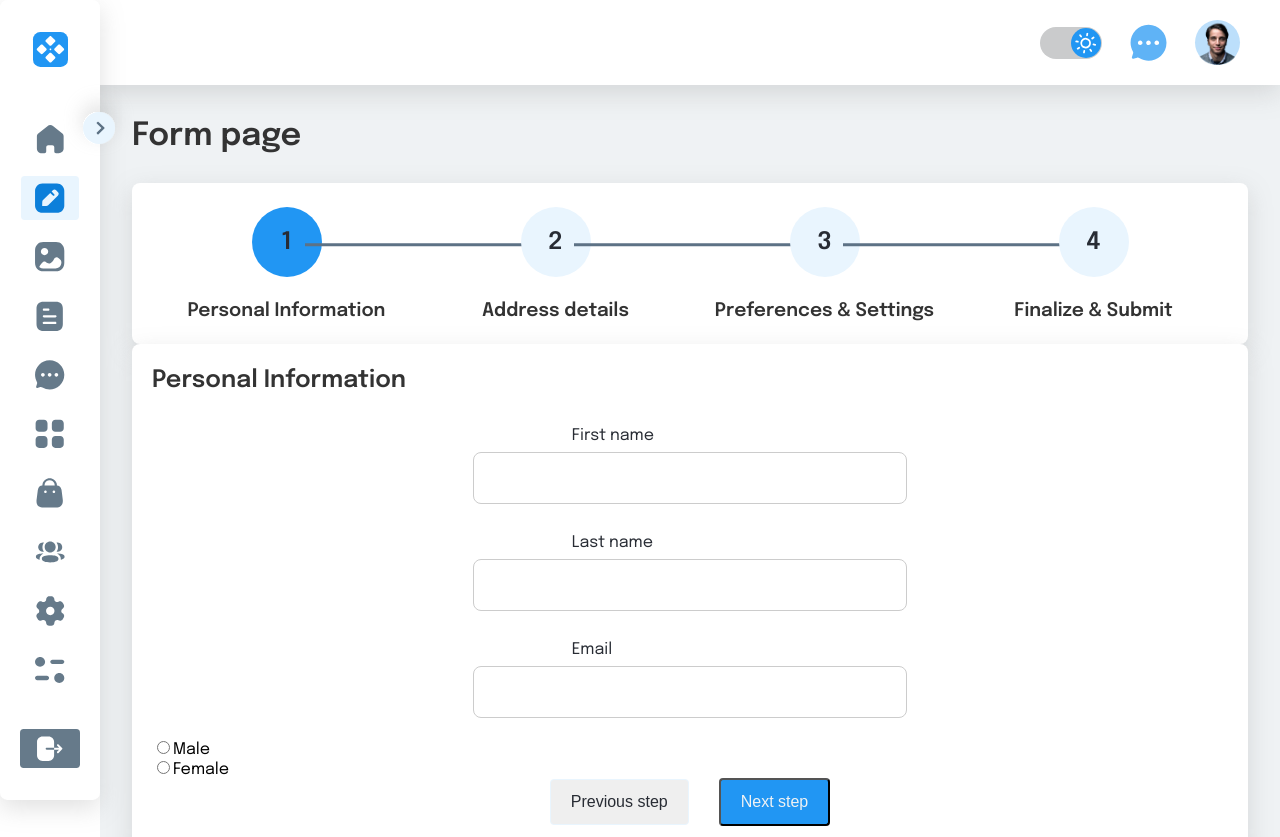
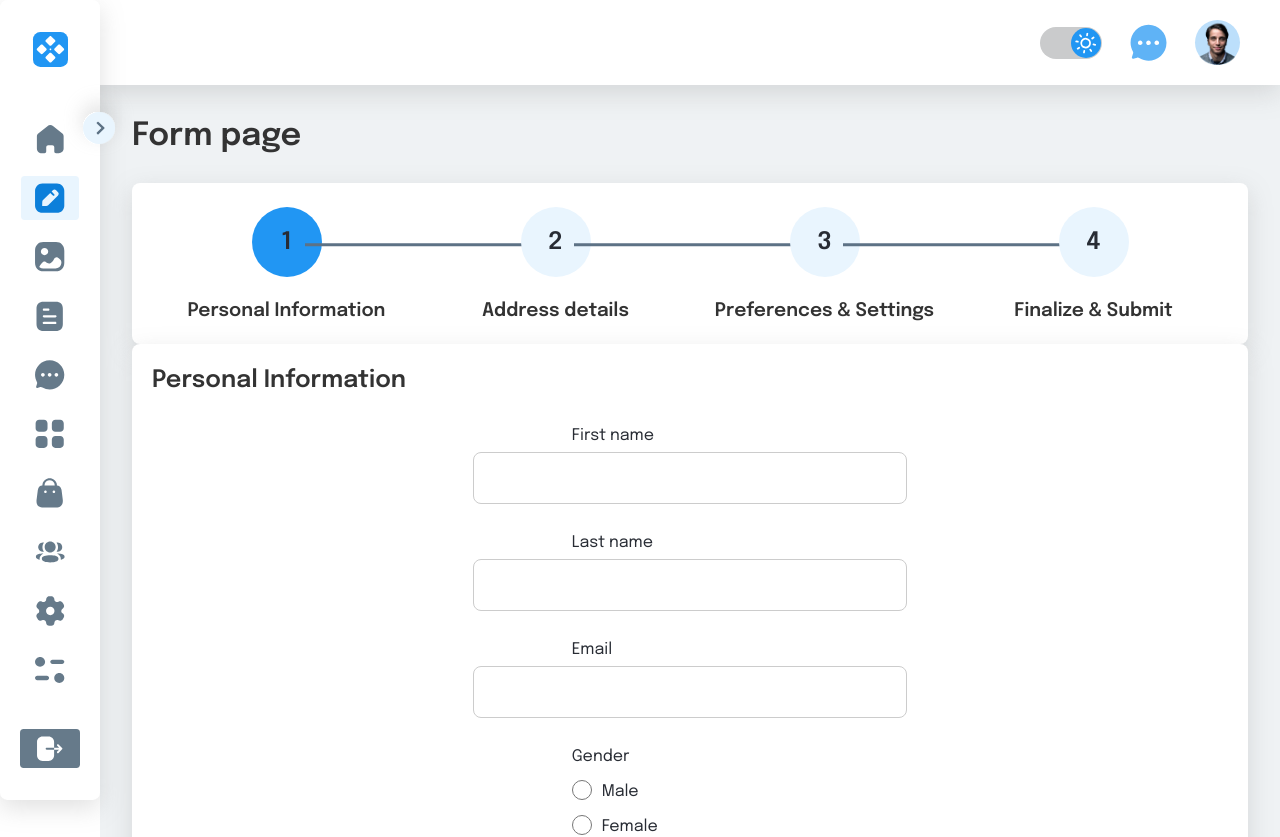
Before and after one commit to AlbinaBlazhko17/turbo, a React (Vite) app: page /form in a window 1280 px wide. Shown: the top 837 px of the page. Built offline with nearby package versions, Linux system fonts and the light colour scheme.

Commit message:
feat: add custom radio input

```diff
--- a/src/components/CustomForm/PersonalInfoForm/PersonalInfoForm.tsx
+++ b/src/components/CustomForm/PersonalInfoForm/PersonalInfoForm.tsx
@@ -4,6 +4,7 @@ import CustomLabel from '@/components/CustomLabel/CustomLabel';
 import CustomInput from '@/components/CustomInput/CustomInput';
 
 import style from '../customForm.module.scss';
+import CustomRadioInput from '@/components/CustomRadioInput/CustomRadioInput';
 
 function PersonalInfoForm ({formik}: {formik: FormikProps<IDataForPersonalnfoForm>}) {
 
@@ -32,33 +33,28 @@ function PersonalInfoForm ({formik}: {formik: FormikProps<IDataForPersonalnfoFor
 							<div className={style[`form-item__error`]}>{formik.errors.email}</div>)
 					}
 				</div>
-				<label>
-					<input
-						type="radio"
+				<div className={style['form-item']}>
+					<CustomLabel label='gender'>Gender</CustomLabel>
+					<CustomLabel>
+						<CustomRadioInput
 							name="gender"
 							value="male"
-						id="male"
-						checked={formik.values.gender === 'male'}
-						onChange={formik.handleChange}
-						onBlur={formik.handleBlur}
+							formik={formik}
 						/>
 						Male
-				</label>
-				<label>
-					<input
-						type="radio"
+					</CustomLabel>
+					<CustomLabel>
+						<CustomRadioInput
 							name="gender"
 							value="female"
-						id="female"
-						checked={formik.values.gender === 'female'}
-						onChange={formik.handleChange}
-						onBlur={formik.handleBlur}
+							formik={formik}
 						/>
 						Female
-				</label>
+					</CustomLabel>
 					{formik.touched.gender && formik.errors.gender && (
 						<div className={style[`form-item__error`]}>{formik.errors.gender}</div>
 					)}
+				</div>
 			</form>
 		</>
 	)
--- a/src/components/CustomForm/customForm.module.scss
+++ b/src/components/CustomForm/customForm.module.scss
@@ -14,7 +14,7 @@
 		display: flex;
 		flex-direction: column;
 		align-items: center;
-
+		justify-content: center;
 		&__error {
 			position: absolute;
 			bottom: -5%;
--- a/src/components/CustomLabel/CustomLabel.tsx
+++ b/src/components/CustomLabel/CustomLabel.tsx
@@ -1,10 +1,10 @@
 import cn from 'classnames'
 import { ThemeContext } from '@theme/theme';
-import { useContext } from 'react';
+import { useContext, ReactNode } from 'react';
 
 import style from './customLabel.module.scss';
 
-function CustomLabel({label, children}: {label: string, children: string}) {
+function CustomLabel({label, children}: {label?: string, children: ReactNode}) {
 	const {theme} = useContext(ThemeContext);
 	return (
 		<label htmlFor={label} className={cn(style.label, style[`label__${theme}`])}>{children}</label>
--- a/src/components/CustomLabel/customLabel.module.scss
+++ b/src/components/CustomLabel/customLabel.module.scss
@@ -5,6 +5,9 @@
 	margin-bottom: 8px;
 	margin-top: 10px;
 	align-self: flex-start;
+	display: flex;
+	justify-content: center;
+	align-items: center;
 	&__dark {
 		color: $white;
 	}
--- /dev/null
+++ b/src/components/CustomRadioInput/CustomRadioInput.tsx
@@ -0,0 +1,21 @@
+import { FormikProps } from 'formik';
+import { FormValues } from '../CustomForm/formik';
+
+import style from './customRadioInput.module.scss';
+
+function customRadioInput ({ formik, name, value }: {formik: FormikProps<FormValues>, name: string, value: string}) {
+	return (
+		<input
+			className={style.radio}
+			type="radio"
+			name={name}
+			value={value}
+			id={value}
+			checked={formik.values[name] === value}
+			onChange={formik.handleChange}
+			onBlur={formik.handleBlur}
+		/>
+	)
+}
+
+export default customRadioInput;
--- /dev/null
+++ b/src/components/CustomRadioInput/customRadioInput.module.scss
@@ -0,0 +1,12 @@
+.radio {
+	width: 20px;
+	height: 20px;
+	// border: 2px solid #007BFF;
+	border-radius: 50%;
+	margin: 0;
+	margin-right: 10px;
+	margin-top: -3px;
+	&:checked {
+		color: red;
+	}
+}
--- a/src/pages/FormPage/formPage.module.scss
+++ b/src/pages/FormPage/formPage.module.scss
@@ -2,6 +2,7 @@
 	display: flex;
 	justify-content: center;
 	align-items: center;
+	margin-top: 40px;
 	&_right{
 		margin-right: 30px;
 	}
```
Lines whose indentation alone changed are shown as unchanged.
